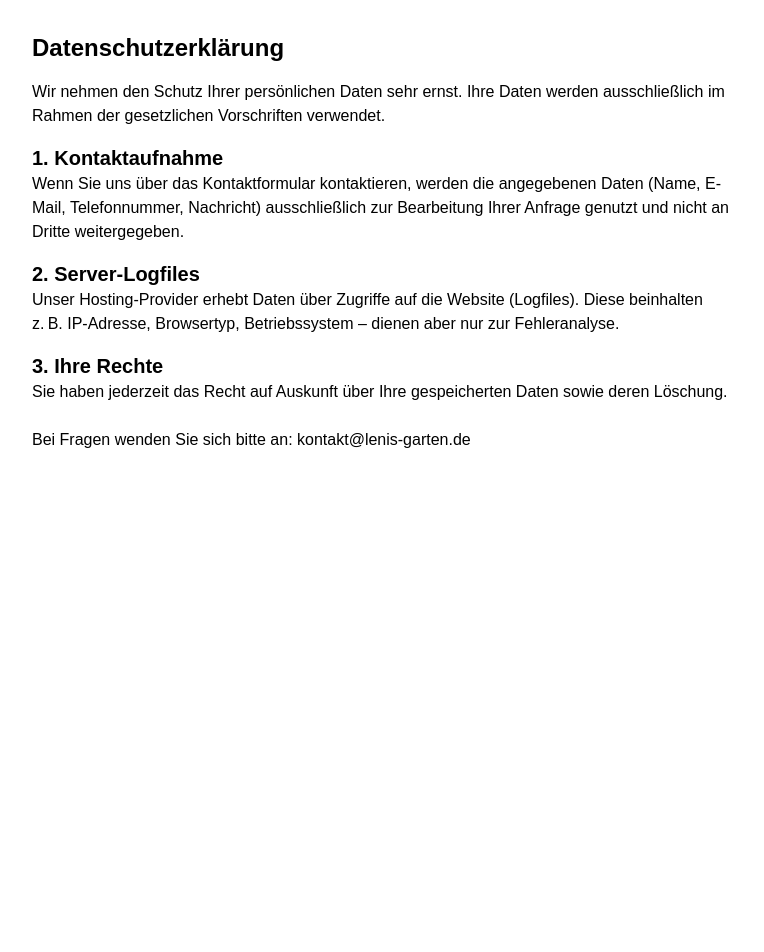
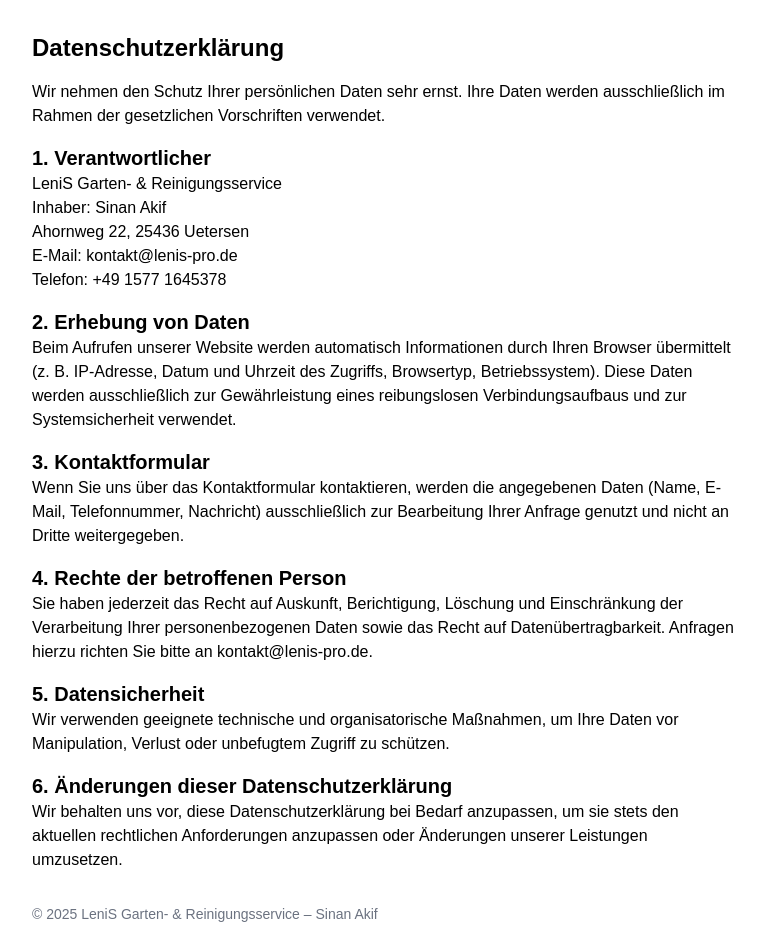
Before and after one commit to atmax1234/LeniS, a Next.js app: page /datenschutzerklarung in a window 1280 px wide. Shown: the top 952 px of the page, without its empty margins (256-1020 px from the left). Before the commit the page ends 800 px from the top, so only its background shows below. Built offline with nearby package versions, Linux system fonts and the light colour scheme.

Commit message:
UI + Backend Update
Updated the Impressum and Datenschutzerklarung;
Added a new route for a new subdomain admin.lenis-pro.de to monitor logs for each update.

```diff
--- a/src/app/datenschutzerklarung/page.tsx
+++ b/src/app/datenschutzerklarung/page.tsx
@@ -1,35 +1,59 @@
-export default function DatenschutzerklarungPage() {
+export default function DatenschutzerklaerungPage() {
   return (
     <main className="p-8 max-w-3xl mx-auto">
       <h1 className="text-2xl font-bold mb-4">Datenschutzerklärung</h1>
 
       <p>
-        Wir nehmen den Schutz Ihrer persönlichen Daten sehr ernst. Ihre Daten
-        werden ausschließlich im Rahmen der gesetzlichen Vorschriften verwendet.
+        Wir nehmen den Schutz Ihrer persönlichen Daten sehr ernst. Ihre Daten werden ausschließlich
+        im Rahmen der gesetzlichen Vorschriften verwendet.
       </p>
 
-      <h2 className="text-xl mt-4 font-semibold">1. Kontaktaufnahme</h2>
+      <h2 className="text-xl mt-4 font-semibold">1. Verantwortlicher</h2>
       <p>
-        Wenn Sie uns über das Kontaktformular kontaktieren, werden die
-        angegebenen Daten (Name, E-Mail, Telefonnummer, Nachricht) ausschließlich
-        zur Bearbeitung Ihrer Anfrage genutzt und nicht an Dritte weitergegeben.
+        LeniS Garten- & Reinigungsservice<br />
+        Inhaber: Sinan Akif<br />
+        Ahornweg 22, 25436 Uetersen<br />
+        E-Mail: kontakt@lenis-pro.de<br />
+        Telefon: +49 1577 1645378
       </p>
 
-      <h2 className="text-xl mt-4 font-semibold">2. Server-Logfiles</h2>
+      <h2 className="text-xl mt-4 font-semibold">2. Erhebung von Daten</h2>
       <p>
-        Unser Hosting-Provider erhebt Daten über Zugriffe auf die Website
-        (Logfiles). Diese beinhalten z. B. IP-Adresse, Browsertyp, Betriebssystem
-        – dienen aber nur zur Fehleranalyse.
+        Beim Aufrufen unserer Website werden automatisch Informationen durch Ihren Browser
+        übermittelt (z. B. IP-Adresse, Datum und Uhrzeit des Zugriffs, Browsertyp,
+        Betriebssystem). Diese Daten werden ausschließlich zur Gewährleistung eines
+        reibungslosen Verbindungsaufbaus und zur Systemsicherheit verwendet.
       </p>
 
-      <h2 className="text-xl mt-4 font-semibold">3. Ihre Rechte</h2>
+      <h2 className="text-xl mt-4 font-semibold">3. Kontaktformular</h2>
       <p>
-        Sie haben jederzeit das Recht auf Auskunft über Ihre gespeicherten Daten
-        sowie deren Löschung.
+        Wenn Sie uns über das Kontaktformular kontaktieren, werden die angegebenen Daten
+        (Name, E-Mail, Telefonnummer, Nachricht) ausschließlich zur Bearbeitung Ihrer Anfrage
+        genutzt und nicht an Dritte weitergegeben.
       </p>
 
-      <p className="mt-6">
-        Bei Fragen wenden Sie sich bitte an: kontakt@lenis-garten.de
+      <h2 className="text-xl mt-4 font-semibold">4. Rechte der betroffenen Person</h2>
+      <p>
+        Sie haben jederzeit das Recht auf Auskunft, Berichtigung, Löschung und Einschränkung der
+        Verarbeitung Ihrer personenbezogenen Daten sowie das Recht auf Datenübertragbarkeit.
+        Anfragen hierzu richten Sie bitte an kontakt@lenis-pro.de.
+      </p>
+
+      <h2 className="text-xl mt-4 font-semibold">5. Datensicherheit</h2>
+      <p>
+        Wir verwenden geeignete technische und organisatorische Maßnahmen, um Ihre Daten
+        vor Manipulation, Verlust oder unbefugtem Zugriff zu schützen.
+      </p>
+
+      <h2 className="text-xl mt-4 font-semibold">6. Änderungen dieser Datenschutzerklärung</h2>
+      <p>
+        Wir behalten uns vor, diese Datenschutzerklärung bei Bedarf anzupassen, um sie stets den
+        aktuellen rechtlichen Anforderungen anzupassen oder Änderungen unserer Leistungen
+        umzusetzen.
+      </p>
+
+      <p className="mt-8 text-sm text-gray-500">
+        © 2025 LeniS Garten- & Reinigungsservice – Sinan Akif
       </p>
     </main>
   );
--- a/src/app/impressum/page.tsx
+++ b/src/app/impressum/page.tsx
@@ -1,20 +1,57 @@
 export default function ImpressumPage() {
   return (
     <main className="p-8 max-w-3xl mx-auto">
-      <h1 className="text-2xl font-bold mb-4">🧾 Impressum</h1>
+      <h1 className="text-2xl font-bold mb-4">Impressum</h1>
 
-      <p>LeniS Gartenpflege & Treppenhausreinigung</p>
-      <p>Sinan [Nachname]</p>
-      <p>[Straße & Hausnummer]</p>
-      <p>25421 Pinneberg</p>
-      <p>Deutschland</p>
-      <br />
+      <p>
+        Angaben gemäß § 5 TMG
+      </p>
 
-      <p>Telefon: +49 [deine Nummer]</p>
-      <p>E-Mail: kontakt@lenis-garten.de</p>
-      <br />
+      <p className="mt-4">
+        <strong>LeniS Garten- & Reinigungsservice</strong><br />
+        Inhaber: Sinan Akif<br />
+        Ahornweg 22<br />
+        25436 Uetersen<br />
+        Deutschland
+      </p>
 
-      <p>Verantwortlich gemäß § 5 TMG: Sinan [Nachname]</p>
+      <h2 className="text-xl mt-6 font-semibold">Kontakt</h2>
+      <p>
+        Telefon: +49 1577 1645378<br />
+        E-Mail: kontakt@lenis-pro.de
+      </p>
+
+      <h2 className="text-xl mt-6 font-semibold">Verantwortlich für den Inhalt</h2>
+      <p>
+        Sinan Akif<br />
+        Ahornweg 22<br />
+        25436 Uetersen
+      </p>
+
+      <h2 className="text-xl mt-6 font-semibold">Umsatzsteuer / Steuerstatus</h2>
+      <p>
+        Gemäß § 19 UStG wird keine Umsatzsteuer berechnet (Kleinunternehmerregelung).
+      </p>
+
+      <h2 className="text-xl mt-6 font-semibold">Haftungsausschluss</h2>
+      <p>
+        Die Inhalte dieser Website wurden mit größter Sorgfalt erstellt. Für die Richtigkeit,
+        Vollständigkeit und Aktualität der Inhalte übernehmen wir jedoch keine Gewähr.
+      </p>
+      <p className="mt-2">
+        Für externe Links übernehmen wir keine Haftung. Für den Inhalt verlinkter Seiten sind
+        ausschließlich deren Betreiber verantwortlich.
+      </p>
+
+      <h2 className="text-xl mt-6 font-semibold">Urheberrecht</h2>
+      <p>
+        Die durch die Seitenbetreiber erstellten Inhalte und Werke auf diesen Seiten unterliegen
+        dem deutschen Urheberrecht. Beiträge Dritter sind als solche gekennzeichnet.
+      </p>
+
+      <p className="mt-8 text-sm text-gray-500">
+        © 2025 LeniS Garten- & Reinigungsservice – Sinan Akif
+      </p>
     </main>
   );
 }
```
